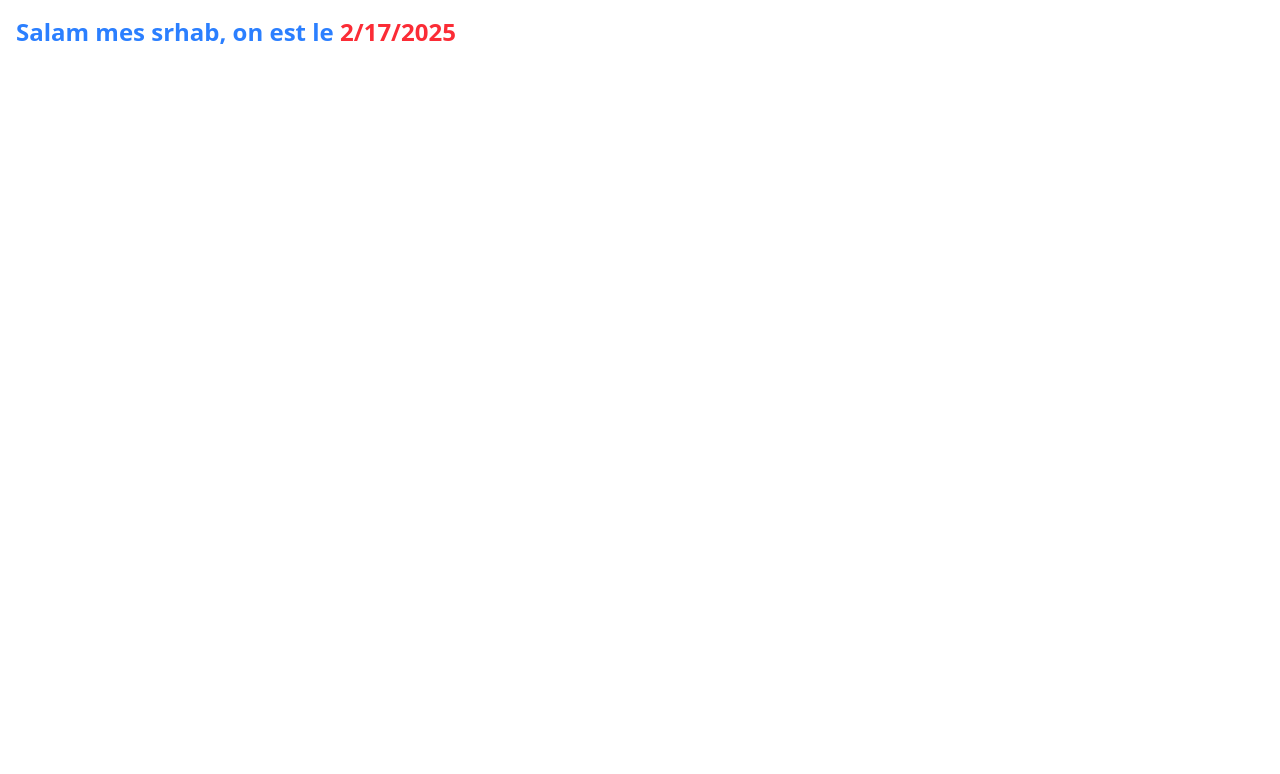
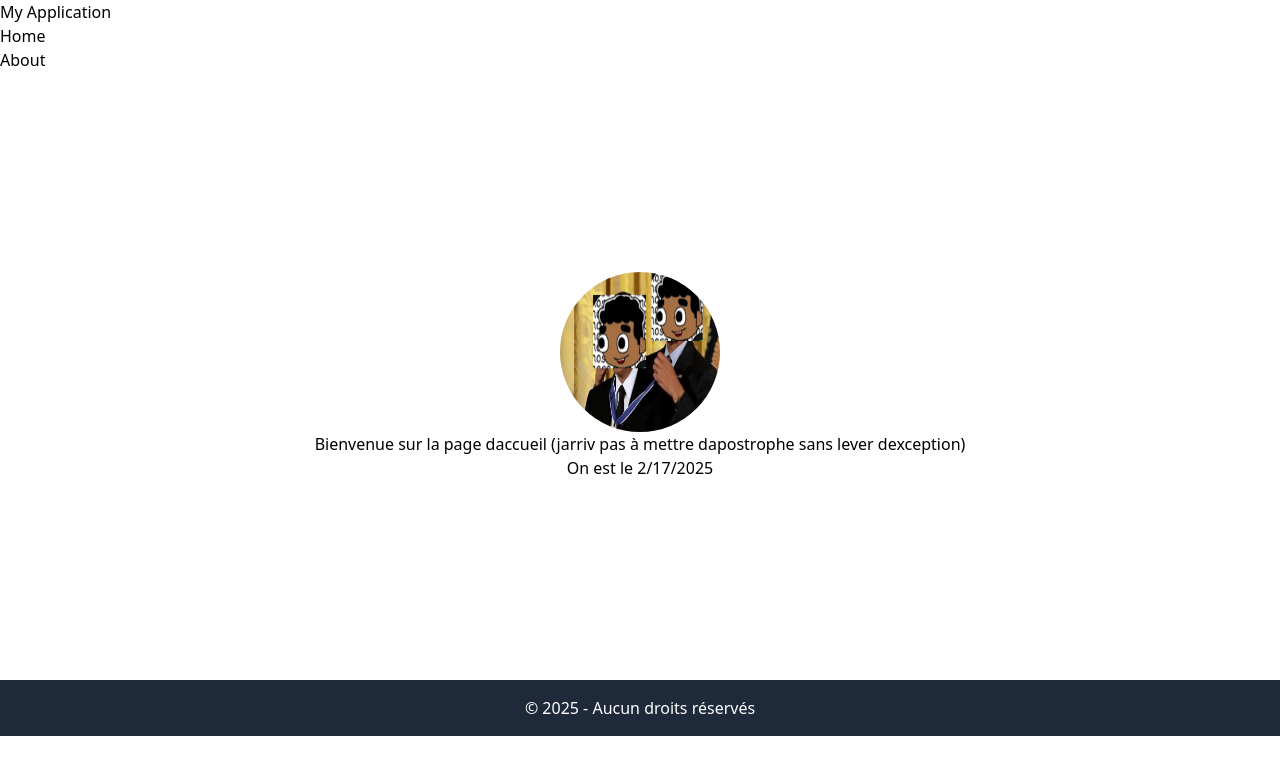
Before and after one commit to Valtikss/training-react-express, a React (Vite) app in the folder client/: page / in a window 1280 px wide. Shown: the top 774 px of the page. Built offline with nearby package versions, Linux system fonts and the light colour scheme.

Commit message:
eh le commit il veut pas dire ce qu'il a fait

```diff
--- a/client/package.json
+++ b/client/package.json
@@ -13,6 +13,7 @@
     "@tailwindcss/vite": "^4.0.6",
     "react": "^19.0.0",
     "react-dom": "^19.0.0",
+    "react-router-dom": "^7.1.5",
     "tailwindcss": "^4.0.6"
   },
   "devDependencies": {
--- a/client/src/App.jsx
+++ b/client/src/App.jsx
@@ -1,13 +1,21 @@
+import { BrowserRouter as Router, Routes, Route } from 'react-router-dom';
+import HomePage from './pages/Homepage';
+import AboutPage from './pages/AboutPage';
+import Header from './components/Header';
+import Footer from './components/Footer';
 
 function App() {
   return (
-    <div className="p-4">
-      <h1 className="text-2xl text-blue-500 font-bold text-primary">
-        Salam mes srhab, on est le
-        <span className="text-red-500"> {new Date().toLocaleDateString()}</span>
-      </h1>
-    </div>
-  )
+    <Router>
+      <Header />
+      <Routes>
+        <Route path="/" element={<HomePage />} />
+        <Route path="/about" element={<AboutPage />} />
+        {/* on peut ajouter d'autres routes plus tard */}
+      </Routes>
+      <Footer />
+    </Router>
+  );
 }
 
-export default App
+export default App;
--- /dev/null
+++ b/client/src/components/Footer.jsx
@@ -0,0 +1,10 @@
+
+const Footer = () => {
+    return (
+        <footer className="bg-gray-800 text-white text-center p-4">
+            &copy; 2025 - Aucun droits réservés
+        </footer>
+    );
+};
+
+export default Footer;
--- /dev/null
+++ b/client/src/components/Header.jsx
@@ -0,0 +1,17 @@
+
+const Header = () => {
+    return (
+        <header className="header">
+            <h1>My Application</h1>
+            <nav>
+                <ul>
+                    <li><a href="/">Home</a></li>
+                    <li><a href="/about">About</a></li>
+                </ul>
+            </nav>
+            <div style={{ height: '200px' }}></div>
+        </header>
+    );
+};
+
+export default Header;
--- /dev/null
+++ b/client/src/pages/AboutPage.jsx
@@ -0,0 +1,11 @@
+const AboutPage = () => {
+    return (
+        <div>
+            <h1 className="text-center">Rien à propos de moi</h1>
+            <p className="text-center"><a href="https:/github.com/stick-eth" className="  text-xl" target="_blank" rel="noreferrer">PUB VERS MON GITHUB ABONNEZ VOUS</a></p>
+            <div style={{ height: '200px' }}></div>
+        </div>
+    );
+};
+
+export default AboutPage;
--- /dev/null
+++ b/client/src/pages/HomePage.jsx
@@ -0,0 +1,14 @@
+import myImage from '../assets/image.png';
+
+const HomePage = () => {
+    return (
+        <div>
+            <img src={myImage} alt="image" className="mx-auto d-block rounded-full h-40 w-40" />
+            <h1 className="text-center">Bienvenue sur la page daccueil (jarriv pas à mettre dapostrophe sans lever dexception)</h1>
+            <p className="text-center">On est le {new Date().toLocaleDateString()}</p>
+            <div style={{ height: '200px' }}></div>
+        </div>
+    );
+};
+
+export default HomePage;
```
Also changed, not shown: client/src/assets/image.png (added), 1 other file (tests, documents, lock files or other folders).
